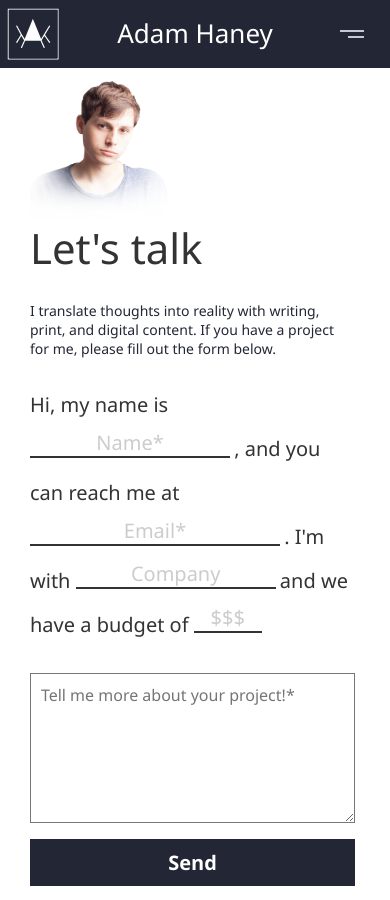
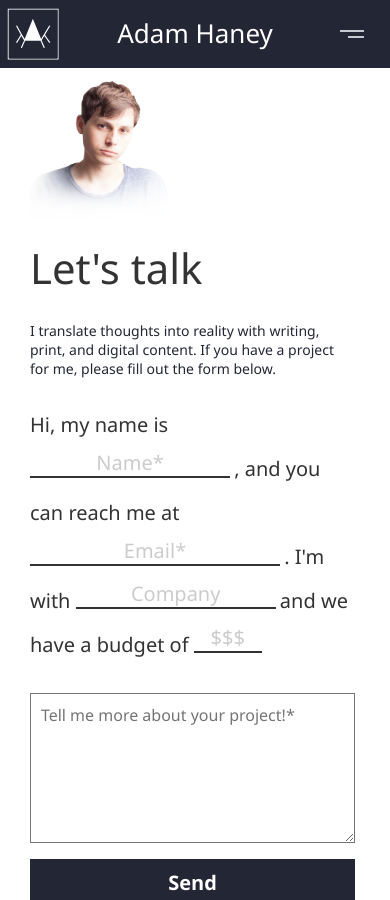
Before and after one commit to admhny/admhny.github.io, a Jekyll site: the page built from index.html, in a window 390 px wide and 900 px high. Built offline with Jekyll 4.4.1, drawn with Linux system fonts in a browser that asks for light colours; nearby versions of some CDN libraries.

Commit message:
Tablet padding on h1

```diff
--- a/_includes/scss/homepage.scss
+++ b/_includes/scss/homepage.scss
@@ -34,7 +34,7 @@
   @media #{$tablet}, #{$mobile} {
     padding-left: 0;
     max-width: 200px;
-    margin-top: 0;
+    margin-top: 20px;
   }
 }
 // Contact Form
```
